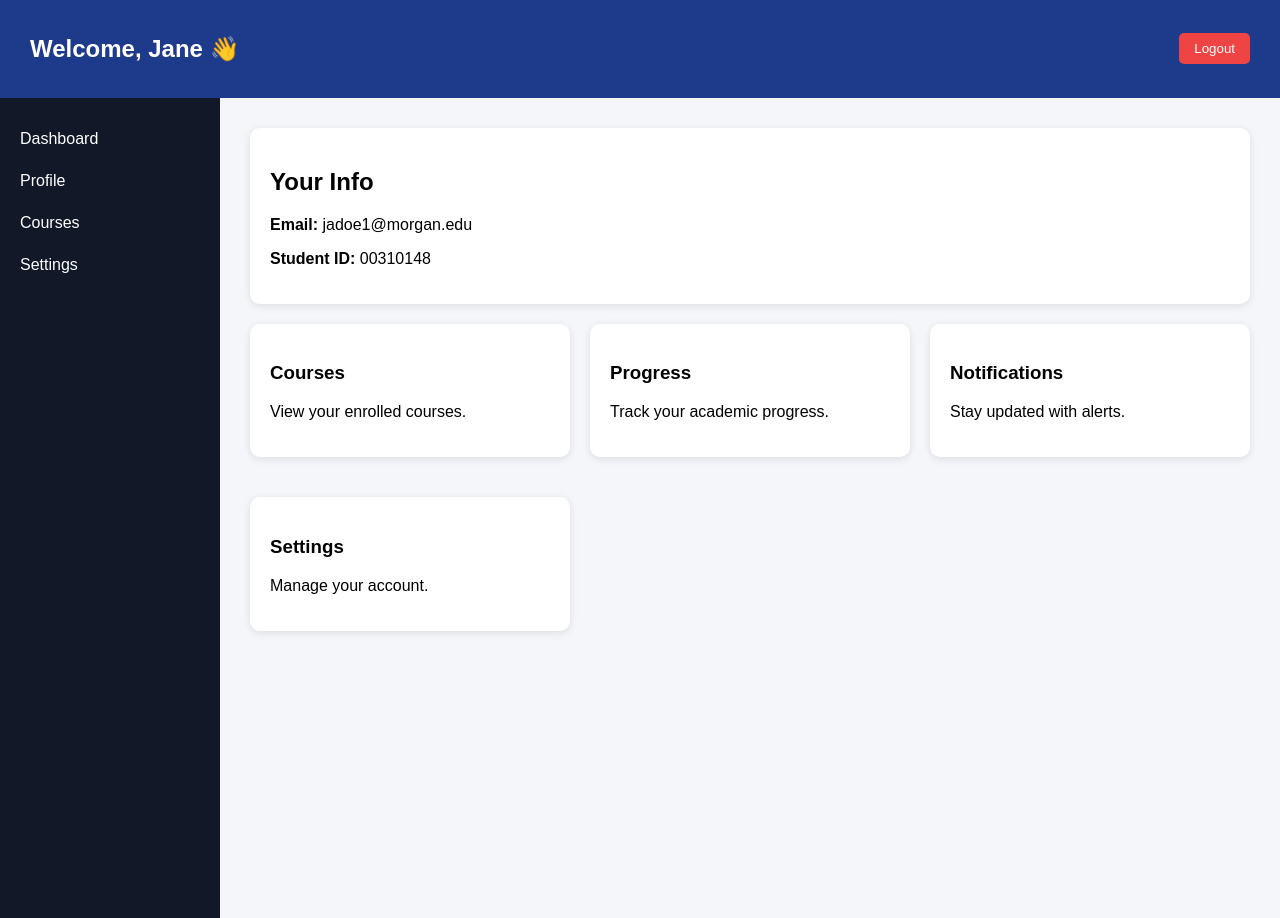
After one commit to Morgan-Computer-Science/cosc-490-senior-project-team-1-project-1, a PHP site: page /mainpage.php in a window 1280 px wide. The commit adds this page. Run offline with PHP 8.4, Linux system fonts and the light colour scheme; a user stored in the database is signed in.

Commit message:
Added login system and main dashboard page

```diff
--- /dev/null
+++ b/mainpage.php
@@ -0,0 +1,157 @@
+<?php
+session_start();
+
+/* Redirect if not logged in */
+if(!isset($_SESSION["user_id"])) {
+    header("Location: index.php");
+    exit();
+}
+
+/* Get user data */
+$name = $_SESSION["name"];
+$email = $_SESSION["email"];
+$student_id = $_SESSION["student_id"];
+?>
+
+<!DOCTYPE html>
+<html lang="en">
+<head>
+<meta charset="UTF-8">
+<title>Main Dashboard</title>
+
+<style>
+body {
+    margin: 0;
+    font-family: Arial, sans-serif;
+    background: #f4f6f9;
+}
+
+/* Navbar */
+.navbar {
+    background: #1e3a8a;
+    color: white;
+    padding: 15px 30px;
+    display: flex;
+    justify-content: space-between;
+    align-items: center;
+}
+
+/* Layout */
+.wrapper {
+    display: flex;
+}
+
+/* Sidebar */
+.sidebar {
+    width: 220px;
+    background: #111827;
+    color: white;
+    height: 100vh;
+    padding-top: 20px;
+}
+
+.sidebar a {
+    display: block;
+    color: white;
+    padding: 12px 20px;
+    text-decoration: none;
+}
+
+.sidebar a:hover {
+    background: #1f2937;
+}
+
+/* Main content */
+.content {
+    flex: 1;
+    padding: 30px;
+}
+
+/* Cards */
+.card {
+    background: white;
+    padding: 20px;
+    margin-bottom: 20px;
+    border-radius: 10px;
+    box-shadow: 0 2px 8px rgba(0,0,0,0.1);
+}
+
+/* Grid */
+.grid {
+    display: grid;
+    grid-template-columns: repeat(auto-fit, minmax(250px, 1fr));
+    gap: 20px;
+}
+
+/* Logout button */
+.logout-btn {
+    background: #ef4444;
+    color: white;
+    border: none;
+    padding: 8px 15px;
+    cursor: pointer;
+    border-radius: 5px;
+}
+</style>
+</head>
+
+<body>
+
+<!-- NAVBAR -->
+<div class="navbar">
+    <h2>Welcome, <?php echo htmlspecialchars($name); ?> 👋</h2>
+
+    <form action="logout.php" method="POST">
+        <button class="logout-btn">Logout</button>
+    </form>
+</div>
+
+<div class="wrapper">
+
+    <!-- SIDEBAR -->
+    <div class="sidebar">
+        <a href="#">Dashboard</a>
+        <a href="#">Profile</a>
+        <a href="#">Courses</a>
+        <a href="#">Settings</a>
+    </div>
+
+    <!-- MAIN CONTENT -->
+    <div class="content">
+
+        <div class="card">
+            <h2>Your Info</h2>
+            <p><strong>Email:</strong> <?php echo htmlspecialchars($email); ?></p>
+            <p><strong>Student ID:</strong> <?php echo htmlspecialchars($student_id); ?></p>
+        </div>
+
+        <div class="grid">
+
+            <div class="card">
+                <h3>Courses</h3>
+                <p>View your enrolled courses.</p>
+            </div>
+
+            <div class="card">
+                <h3>Progress</h3>
+                <p>Track your academic progress.</p>
+            </div>
+
+            <div class="card">
+                <h3>Notifications</h3>
+                <p>Stay updated with alerts.</p>
+            </div>
+
+            <div class="card">
+                <h3>Settings</h3>
+                <p>Manage your account.</p>
+            </div>
+
+        </div>
+
+    </div>
+
+</div>
+
+</body>
+</html>
```
Also changed, not shown: login.php (+13 -8 lines).
